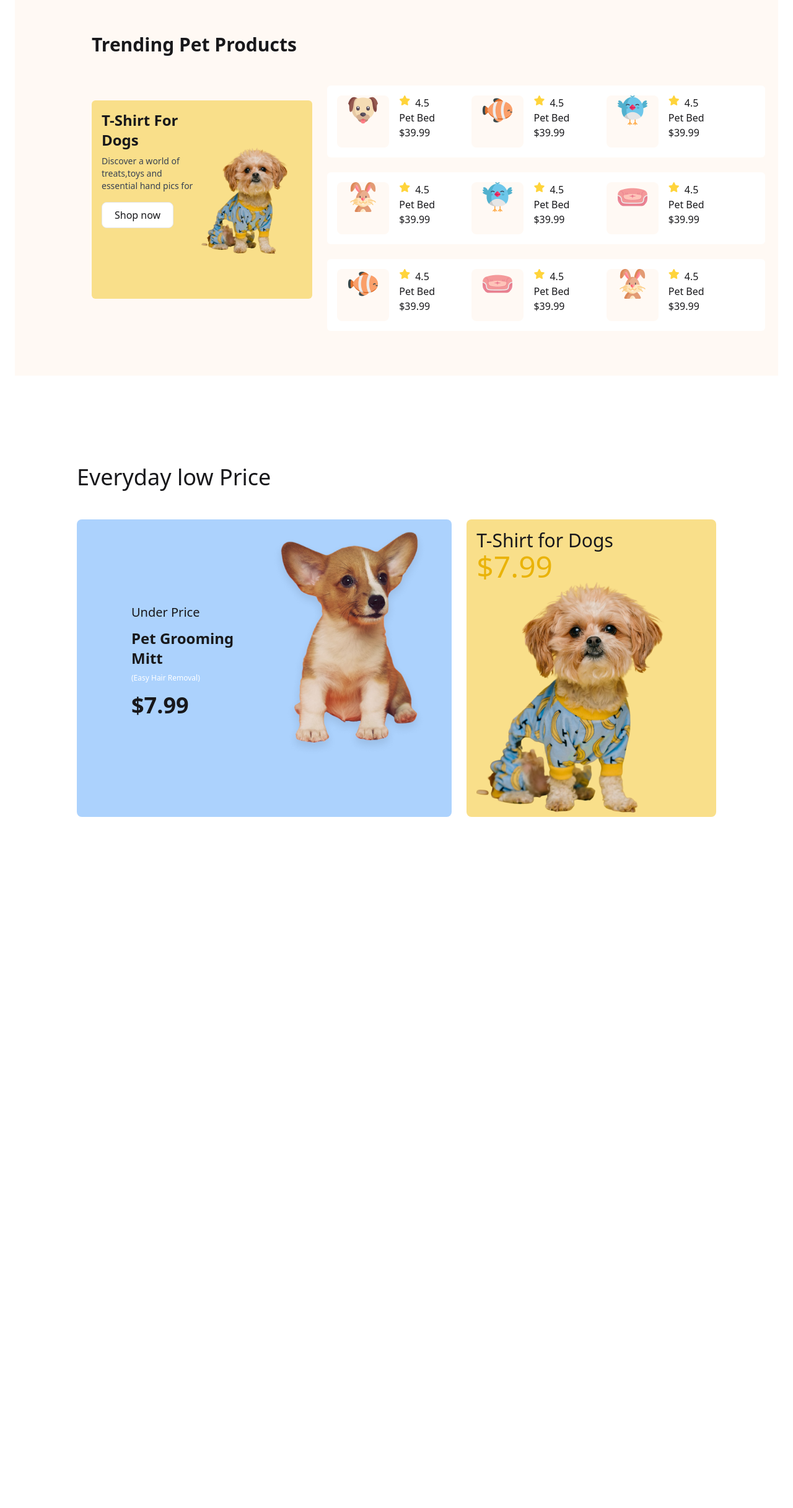
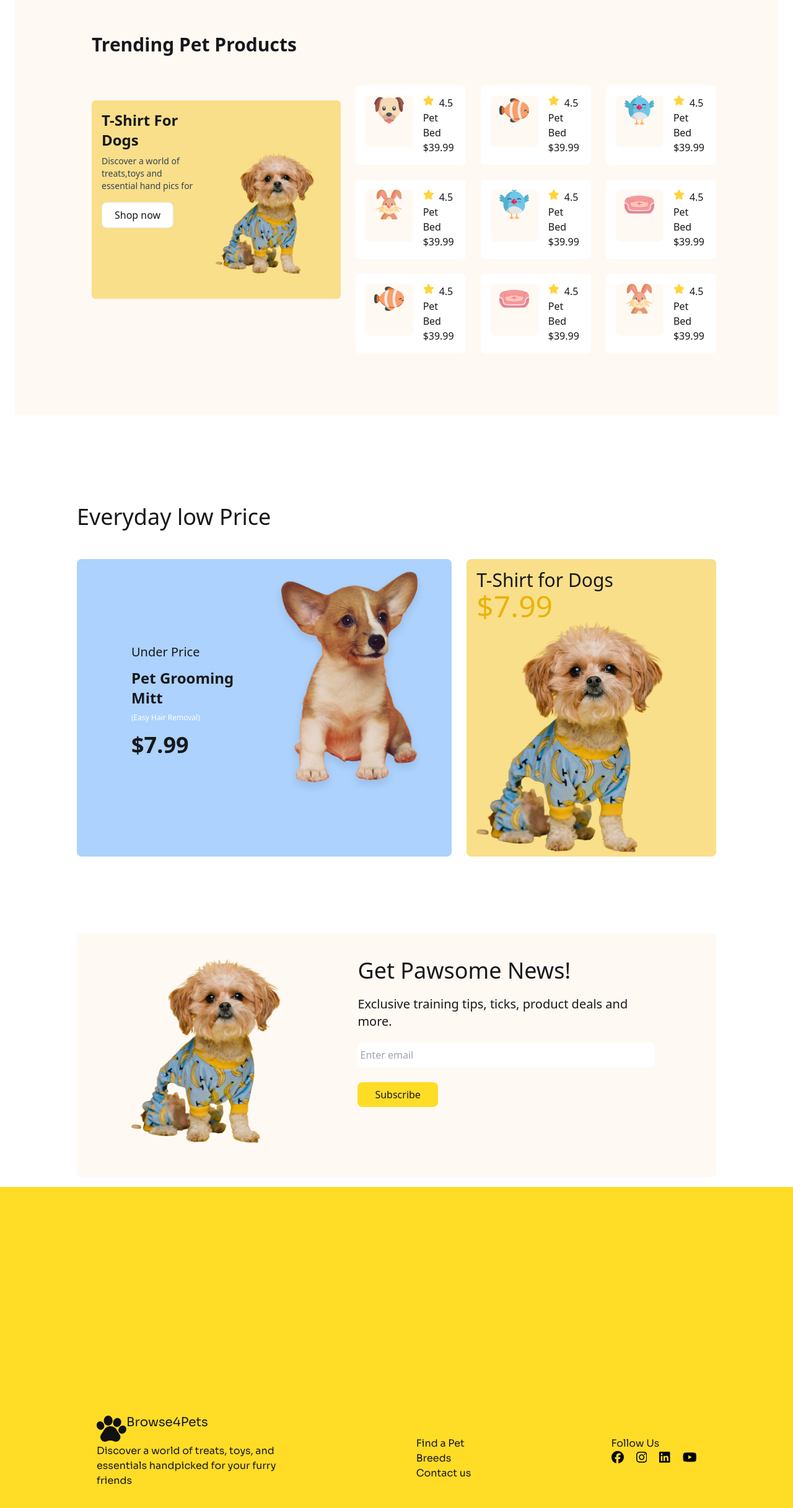
Before and after one commit to nusurhamid/assaignment-3-pet-shop, a plain HTML site: page index.html in a window 1280 px wide. Shown: the part 1673-4106 px from the top of the page at 62% size. Before the commit the page ends 3007 px from the top, so only its background shows below. Drawn offline with nearby package versions, Linux system fonts and the light colour scheme; a web font is replaced by a local one.

Commit message:
added the last one

```diff
--- a/index.html
+++ b/index.html
@@ -43,6 +43,7 @@
       font-weight: <weight>;
       font-style: normal;
     }
+
   </style>
 </head>
 
@@ -180,9 +181,9 @@
               </div>
           </div>
           <!-- Pet bed divs -->
-          <div class=" grid lg: grid-cols-3 gap-6 h-80 w-217 sm: grid-cols-2">
-
-            <div class="bg-[#FFFFFF] flex gap-4 w-68 h-29 py-4 pl-4 pr-19 rounded-md ">
+          <div class="grid grid-cols-2 gap-6 lg:grid-cols-3  ">
+              <!--  -->
+            <div class="bg-[#FFFFFF] flex gap-4  p-4  rounded-md ">
               <div class="rounded-lg bg-[#FFF9F4]  w-21 h-21 items-center justify-items-center ">
                 <img src="c1-assets/dog-cartoon.png" alt="">
               </div>
@@ -198,7 +199,7 @@
               </div>
               </div>
               <!--  -->
-             <div class="bg-[#FFFFFF] flex gap-4 w-68 h-29 py-4 pl-4 pr-19 rounded-md ">
+             <div class="bg-[#FFFFFF] flex gap-4  p-4  rounded-md ">
               <div class="rounded-lg bg-[#FFF9F4]  w-21 h-21 items-center justify-items-center ">
                 <img src="c1-assets/fish-cartoon.png" alt="">
               </div>
@@ -214,7 +215,7 @@
               </div>
               </div>
               <!--  -->
-               <div class="bg-[#FFFFFF] flex gap-4 w-68 h-29 py-4 pl-4 pr-19 rounded-md ">
+               <div class="bg-[#FFFFFF] flex gap-4 p-4 rounded-md ">
               <div class="rounded-lg bg-[#FFF9F4]  w-21 h-21 items-center justify-items-center ">
                 <img src="c1-assets/bird-cartoon.png" alt="">
               </div>
@@ -230,7 +231,7 @@
               </div>
               </div>
               <!--  -->
-                <div class="bg-[#FFFFFF] flex gap-4 w-68 h-29 py-4 pl-4 pr-19 rounded-md ">
+                <div class="bg-[#FFFFFF] flex gap-4  p-4  rounded-md ">
               <div class="rounded-lg bg-[#FFF9F4]  w-21 h-21 items-center justify-items-center ">
                 <img src="c1-assets/rabbit-cartoon.png" alt="">
               </div>
@@ -246,7 +247,7 @@
               </div>
               </div>
               <!--  -->
-              <div class="bg-[#FFFFFF] flex gap-4 w-68 h-29 py-4 pl-4 pr-19 rounded-md ">
+              <div class="bg-[#FFFFFF] flex gap-4  p-4  rounded-md ">
               <div class="rounded-lg bg-[#FFF9F4]  w-21 h-21 items-center justify-items-center ">
                 <img src="c1-assets/bird-cartoon.png" alt="">
               </div>
@@ -262,7 +263,7 @@
               </div>
               </div>
               <!--  -->
-              <div class="bg-[#FFFFFF] flex gap-4 w-68 h-29 py-4 pl-4 pr-19 rounded-md ">
+              <div class="bg-[#FFFFFF] flex gap-4  p-4  rounded-md ">
               <div class="rounded-lg bg-[#FFF9F4]  w-21 h-21 items-center justify-items-center ">
                 <img src="c1-assets/pet-couch.png" alt="">
               </div>
@@ -278,7 +279,7 @@
               </div>
               </div>
               <!--  -->
-               <div class="bg-[#FFFFFF] flex gap-4 w-68 h-29 py-4 pl-4 pr-19 rounded-md ">
+               <div class="bg-[#FFFFFF] flex gap-4  p-4 rounded-md ">
               <div class="rounded-lg bg-[#FFF9F4]  w-21 h-21 items-center justify-items-center ">
                 <img src="c1-assets/fish-cartoon.png" alt="">
               </div>
@@ -294,7 +295,7 @@
               </div>
               </div>
               <!--  -->
-              <div class="bg-[#FFFFFF] flex gap-4 w-68 h-29 py-4 pl-4 pr-19 rounded-md ">
+              <div class="bg-[#FFFFFF] flex gap-4  p-4  rounded-md ">
               <div class="rounded-lg bg-[#FFF9F4]  w-21 h-21 items-center justify-items-center ">
                 <img src="c1-assets/pet-couch.png" alt="">
               </div>
@@ -310,7 +311,7 @@
               </div>
               </div>
               <!--  -->
-              <div class="bg-[#FFFFFF] flex gap-4 w-68 h-29 py-4 pl-4 pr-19 rounded-md ">
+              <div class="bg-[#FFFFFF] flex gap-4 p-4  rounded-md ">
               <div class="rounded-lg bg-[#FFF9F4]  w-21 h-21 items-center justify-items-center ">
                 <img src="c1-assets/rabbit-cartoon.png" alt="">
               </div>
@@ -335,10 +336,11 @@
       </section>
 
       <!-- low price section -->
-       <section class=" lg:px-25 mt-36  sm:mx-auto mt-12">
-        <h3 class="lg:text-4xl mb-12 sm:text-2xl">Everyday low Price</h3>
-        <div class="lg:flex gap-6">
-          <div class="rounded-lg  bg-gradient-to-r from-pink-200 to-indigo-400 bg-[#ACD2FD]  lg:w-[49rem] lg:h-[30rem] flex  sm:w-89 h-89">
+       <section class="mx-auto mt-12  lg:px-25 mt-36  ">
+        <h3 class=" text-2xl lg:text-4xl mb-12 ">Everyday low Price</h3>
+        <div class=" gap-6 lg:flex ">
+
+          <div class="rounded-lg  bg-gradient-to-r from-pink-200 to-indigo-400 bg-[#ACD2FD] mb-6  lg:w-[49rem] lg:h-[30rem] flex  sm:w-89 h-89">
               <div class="ml-22 my-34 lg:">
                 <h4 class="text-xl font-light mb-3">Under Price</h4>
                 <h2 class="text-2xl font-bold mb-2">Pet Grooming Mitt</h2>
@@ -352,15 +354,67 @@
           <div class="rounded-lg bg-[#F9DF8A] lg:w-[32rem] h-[30rem] p-4">
             <h2 class="text-3xl ">T-Shirt for Dogs</h2>
             <h1 class="text-yellow-500 text-5xl">$7.99</h1>
-            <div class="">
+            <div class="w-[20.65rem]">
               <img src="c1-assets/cute-pet-mid.png" alt="">
             </div>
           </div>
         </div>
        </section>
 
+       <!--Pawsome news section   -->
+       <section class="rounded-lg mt-25 bg-[#FFF9F4] px-22  py-10 lg:mx-25 ">
+
+            <div class=" lg:flex gap-29">
+         <div class="lg:">
+         <img src="c1-assets/cute-pet-mid.png" alt="">
+       </div>
+       <div class="">
+          <h3 class="lg:text-4xl mb-5 ">
+            Get Pawsome News!
+          </h3>
+          <h5 class="lg:text-xl mb-5">
+            Exclusive training tips, ticks, product deals and more.
+          </h5>
+          <input  type="email" name="mail" id="mail" placeholder=" Enter email" class="bg-[#FFFFFF] rounded-lg  py-2 lg:w-120 mb-6">
+          <button class="px-7 py-2 bg-[#FFDC26] rounded-lg  ">Subscribe</button>
+
+       </div>
+      </div>
+
+
+       </section>
+
   </main>
-  <footer class="">
+  <footer class="sora-font bg-[#FFDC26] mt-0 lg:h-[40.87rem] pt-[22.87rem] px-[9.75rem]">
+    <div class="lg:flex  justify-between ">
+      <div class="">
+        <div class="flex">
+        <img src="c1-assets/logo-footer.png" alt="">
+        <h5 class="text-sm text-xl">Browse4Pets</h5>
+      </div>
+      <h3 class="">
+        Discover a world of treats, toys, and <br>essentials handpicked for your furry <br> friends
+      </h3>
+      </div>
+      <div class="mt-9">
+        <h3 class="">Find a Pet
+        </h3>
+        <h3 class="">Breeds</h3>
+        <h3 class="">Contact us</h3>
+      </div>
+      <div class="mt-9">
+        <h3 class="">Follow Us</h3>
+        <div class="flex gap-5 lg:mb-35 sm:mb-14">
+          <svg xmlns="http://www.w3.org/2000/svg" height="20" width="20" viewBox="0 0 512 512"><!--!Font Awesome Free 6.7.2 by @fontawesome - https://fontawesome.com License - https://fontawesome.com/license/free Copyright 2025 Fonticons, Inc.--><path d="M512 256C512 114.6 397.4 0 256 0S0 114.6 0 256C0 376 82.7 476.8 194.2 504.5V334.2H141.4V256h52.8V222.3c0-87.1 39.4-127.5 125-127.5c16.2 0 44.2 3.2 55.7 6.4V172c-6-.6-16.5-1-29.6-1c-42 0-58.2 15.9-58.2 57.2V256h83.6l-14.4 78.2H287V510.1C413.8 494.8 512 386.9 512 256h0z"/></svg>
+          <!-- insta -->
+          <svg xmlns="http://www.w3.org/2000/svg" height="20" width="17.5" viewBox="0 0 448 512"><!--!Font Awesome Free 6.7.2 by @fontawesome - https://fontawesome.com License - https://fontawesome.com/license/free Copyright 2025 Fonticons, Inc.--><path d="M224.1 141c-63.6 0-114.9 51.3-114.9 114.9s51.3 114.9 114.9 114.9S339 319.5 339 255.9 287.7 141 224.1 141zm0 189.6c-41.1 0-74.7-33.5-74.7-74.7s33.5-74.7 74.7-74.7 74.7 33.5 74.7 74.7-33.6 74.7-74.7 74.7zm146.4-194.3c0 14.9-12 26.8-26.8 26.8-14.9 0-26.8-12-26.8-26.8s12-26.8 26.8-26.8 26.8 12 26.8 26.8zm76.1 27.2c-1.7-35.9-9.9-67.7-36.2-93.9-26.2-26.2-58-34.4-93.9-36.2-37-2.1-147.9-2.1-184.9 0-35.8 1.7-67.6 9.9-93.9 36.1s-34.4 58-36.2 93.9c-2.1 37-2.1 147.9 0 184.9 1.7 35.9 9.9 67.7 36.2 93.9s58 34.4 93.9 36.2c37 2.1 147.9 2.1 184.9 0 35.9-1.7 67.7-9.9 93.9-36.2 26.2-26.2 34.4-58 36.2-93.9 2.1-37 2.1-147.8 0-184.8zM398.8 388c-7.8 19.6-22.9 34.7-42.6 42.6-29.5 11.7-99.5 9-132.1 9s-102.7 2.6-132.1-9c-19.6-7.8-34.7-22.9-42.6-42.6-11.7-29.5-9-99.5-9-132.1s-2.6-102.7 9-132.1c7.8-19.6 22.9-34.7 42.6-42.6 29.5-11.7 99.5-9 132.1-9s102.7-2.6 132.1 9c19.6 7.8 34.7 22.9 42.6 42.6 11.7 29.5 9 99.5 9 132.1s2.7 102.7-9 132.1z"/></svg>
+          <!-- linkdin -->
+           <svg xmlns="http://www.w3.org/2000/svg" height="20" width="17.5" viewBox="0 0 448 512"><!--!Font Awesome Free 6.7.2 by @fontawesome - https://fontawesome.com License - https://fontawesome.com/license/free Copyright 2025 Fonticons, Inc.--><path d="M416 32H31.9C14.3 32 0 46.5 0 64.3v383.4C0 465.5 14.3 480 31.9 480H416c17.6 0 32-14.5 32-32.3V64.3c0-17.8-14.4-32.3-32-32.3zM135.4 416H69V202.2h66.5V416zm-33.2-243c-21.3 0-38.5-17.3-38.5-38.5S80.9 96 102.2 96c21.2 0 38.5 17.3 38.5 38.5 0 21.3-17.2 38.5-38.5 38.5zm282.1 243h-66.4V312c0-24.8-.5-56.7-34.5-56.7-34.6 0-39.9 27-39.9 54.9V416h-66.4V202.2h63.7v29.2h.9c8.9-16.8 30.6-34.5 62.9-34.5 67.2 0 79.7 44.3 79.7 101.9V416z"/></svg>
+           <!-- youtube -->
+            <svg xmlns="http://www.w3.org/2000/svg" height="20" width="22.5" viewBox="0 0 576 512"><!--!Font Awesome Free 6.7.2 by @fontawesome - https://fontawesome.com License - https://fontawesome.com/license/free Copyright 2025 Fonticons, Inc.--><path d="M549.7 124.1c-6.3-23.7-24.8-42.3-48.3-48.6C458.8 64 288 64 288 64S117.2 64 74.6 75.5c-23.5 6.3-42 24.9-48.3 48.6-11.4 42.9-11.4 132.3-11.4 132.3s0 89.4 11.4 132.3c6.3 23.7 24.8 41.5 48.3 47.8C117.2 448 288 448 288 448s170.8 0 213.4-11.5c23.5-6.3 42-24.2 48.3-47.8 11.4-42.9 11.4-132.3 11.4-132.3s0-89.4-11.4-132.3zm-317.5 213.5V175.2l142.7 81.2-142.7 81.2z"/></svg>
+        </div>
+      </div>
+    </div>
 
 
   </footer>
```
